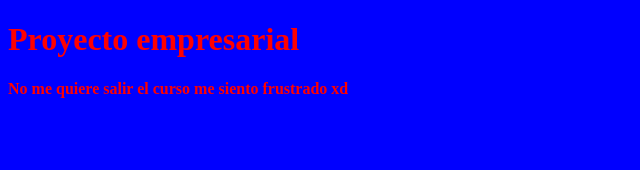
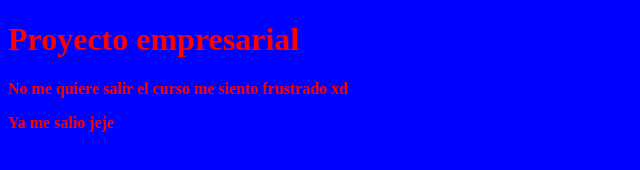
Before and after one commit to nicoseba/CursoGit, a plain HTML site: page index.html in a window 1280 px wide. Shown: the whole page, without its empty margins (0-640 px from the left). Drawn offline with Linux system fonts and the light colour scheme.

Commit message:
Update index.html

```diff
--- a/index.html
+++ b/index.html
@@ -10,5 +10,6 @@
 <body>
   <h1>Proyecto empresarial</h1>
   <p>No me quiere salir el curso me siento frustrado xd</p>
+  <p>Ya me salio jeje</p>
 </body>
 </html>
```
